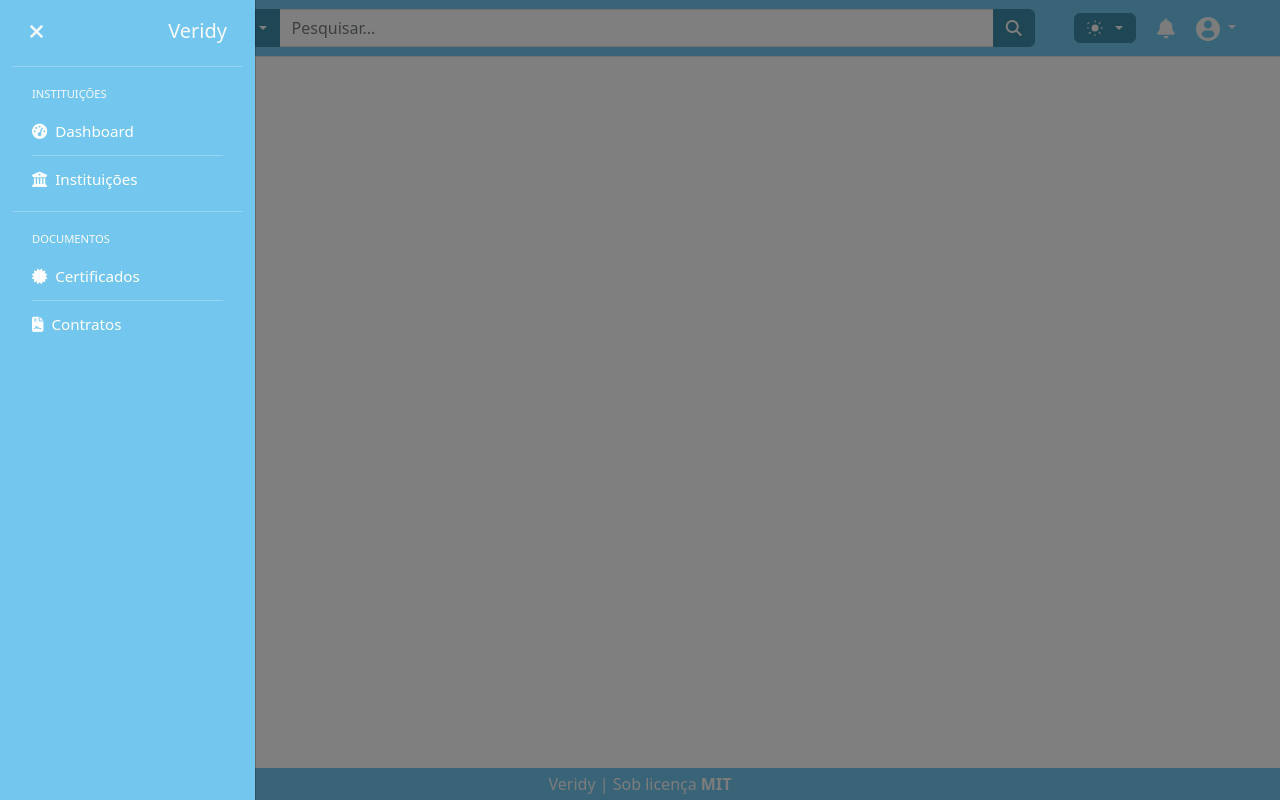
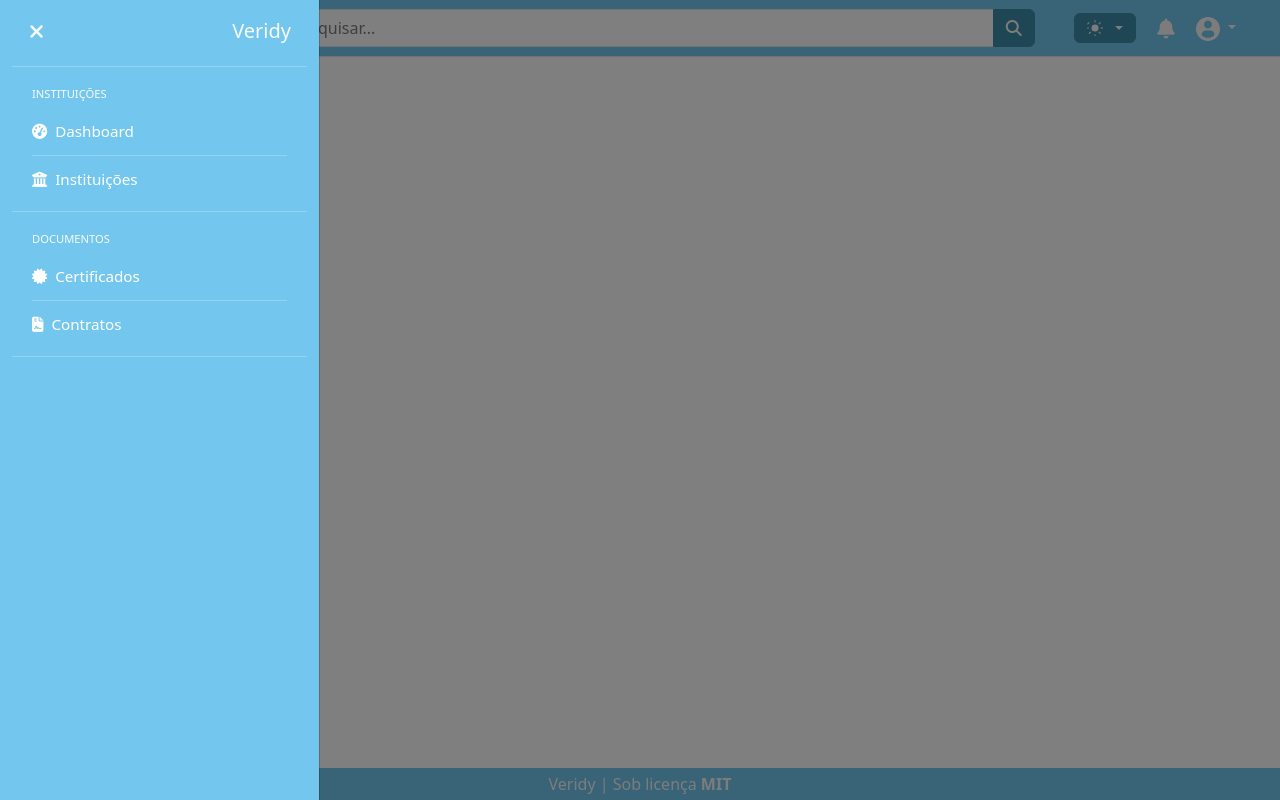
Before and after one commit to FilhoDeEd/Veridy, a Django app: page / in a window 1280 px wide, after a click that opens the changed part. Run offline with Django 5.2, Linux system fonts and the light colour scheme; some libraries are stand-ins or nearby versions.

Commit message:
auto scroll side bar

```diff
--- a/django/common/static/css/sidebar.css
+++ b/django/common/static/css/sidebar.css
@@ -1,5 +1,14 @@
 #sidebar {
-    width: 16rem;
+    width: 20rem;
+    max-height: 100vh;
+    display: flex;
+    flex-direction: column;
+}
+
+#sidebar .offcanvas-body {
+    overflow-y: auto;
+    flex-grow: 1;
+    max-height: calc(85vh);
 }
 
 .sidebar-link {
--- a/django/common/templates/components/sidebar.html
+++ b/django/common/templates/components/sidebar.html
@@ -1,4 +1,3 @@
-<!-- Sidebar -->
 <div class="offcanvas offcanvas-start bg-primary" tabindex="-1" id="sidebar" aria-labelledby="sidebarLabel">
     <div class="container">
         <div class="d-flex align-items-center justify-content-between px-3 py-2 mt-2">
@@ -12,7 +11,6 @@
 
         <div class="offcanvas-body p-0">
             <div class="sections-container">
-                <!-- Seção Instituições -->
                 <div class="section">
                     <h6 class="section-title theme-inverse">INSTITUIÇÕES</h6>
                     <ul class="nav flex-column">
@@ -34,7 +32,6 @@
 
                 <hr class="section-divider theme-inverse">
 
-                <!-- Seção Documentos -->
                 <div class="section">
                     <h6 class="section-title theme-inverse">DOCUMENTOS</h6>
                     <ul class="nav flex-column">
@@ -54,7 +51,7 @@
                     </ul>
                 </div>
 
-                <!-- Adicione mais seções aqui... -->
+                <hr class="section-divider theme-inverse">
             </div>
         </div>
     </div>
```
